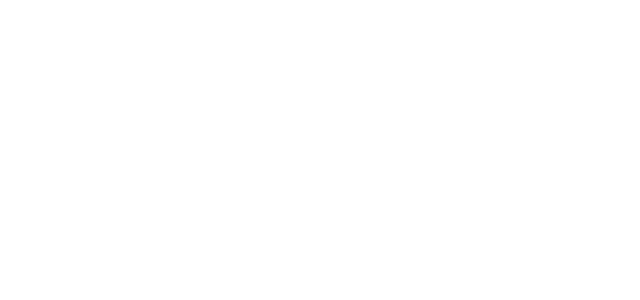
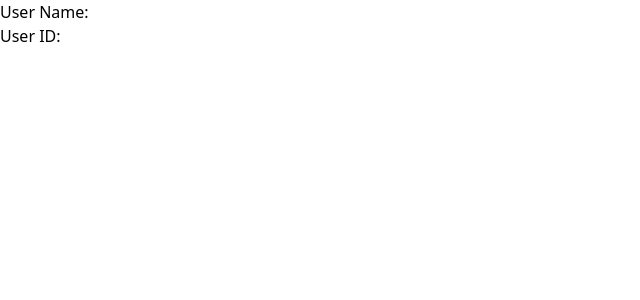
Before and after one commit to DimaPidko/chatter, a React (Vite) app: page /user/1 in a window 1280 px wide. Before the commit this address had no page. Shown: the top 300 px of the page, without its empty margins (0-640 px from the left). Built offline with nearby package versions, Linux system fonts and the light colour scheme.

Commit message:
start create UserProfile

```diff
--- /dev/null
+++ b/src/shared/formAboutUser/FormAboutUser.tsx
@@ -0,0 +1,15 @@
+import React from 'react';
+import { useSelector } from 'react-redux';
+
+const FormAboutUser : React.FC = ({ props }) => {
+	const { userName, userId } = useSelector((state) => state.login);
+
+	return (
+		<section>
+			<h1>User Name: {userName}</h1>
+			<h2>User ID: {userId}</h2>
+		</section>
+	)
+};
+
+export default FormAboutUser;
--- a/src/shared/formToCreateChat/FormToCreateChat.tsx
+++ b/src/shared/formToCreateChat/FormToCreateChat.tsx
@@ -37,7 +37,7 @@
 	};
 
 	return (
-		<form onSubmit={onCreateChat} className={`${theme === 'light' ? 'bg-white' : 'bg-gray-800'} p-10 rounded-lg shadow-xl max-w-md mx-auto`}>
+		<form onSubmit={onCreateChat} className={`${theme === 'light' ? 'bg-white' : 'bg-gray-800'} pl-56 pr-56 pt-12 pb-12 rounded-lg shadow-xl mx-auto`}>
 			<h2 className={`${theme === 'light' ? 'text-gray-800' : 'text-gray-100'} text-4xl font-bold mb-8`}>Create a New Chat</h2>
 			<div className="mb-6">
 				<input
@@ -81,12 +81,14 @@
 				/>
 				<label className={`${theme === 'light' ? 'text-gray-700' : 'text-gray-300'} ml-3 text-lg`}>Private Chat</label>
 			</div>
-			<button
-				type="submit"
-				className={`${theme === 'light' ? 'bg-indigo-600' : 'bg-indigo-700'} w-full py-4 text-white rounded-lg text-lg font-semibold hover:bg-indigo-700 transition-colors duration-300`}
-			>
-				Create Chat
-			</button>
+			<div className="flex justify-center">
+				<button
+					type="submit"
+					className={`${theme === 'light' ? 'bg-indigo-600' : 'bg-indigo-700'} py-4 px-8 text-white rounded-lg text-lg font-semibold hover:bg-indigo-700 transition-colors duration-300`}
+				>
+					Create Chat
+				</button>
+			</div>
 		</form>
 	);
 };
--- a/src/shared/formToCreateChat/FormToCreateChatSlice.ts
+++ b/src/shared/formToCreateChat/FormToCreateChatSlice.ts
@@ -5,6 +5,7 @@
 	themeChat: string;
 	privateChat: boolean;
 	chats: Array<any>;
+	filterChat: string;
 }
 
 const initialState = <initialState>{
@@ -12,7 +13,7 @@
 	themeChat: 'Games',
 	privateChat: false,
 	chats: [],
-	filterChat: 'Games',
+	filterChat: 'All',
 }
 
 const FormToCreateChatSlice = createSlice({
--- a/src/static/chats/Chats.tsx
+++ b/src/static/chats/Chats.tsx
@@ -1,5 +1,5 @@
 import React, { useEffect, useState } from 'react'
-import { useNavigate } from 'react-router-dom';
+import { Link, useNavigate } from 'react-router-dom'
 import { useSelector, useDispatch } from 'react-redux';
 import FormToCreateChat from '../../shared/formToCreateChat/FormToCreateChat';
 import { setUserId, setUserName } from '../../shared/formToLogin/FormToLoginSlice';
@@ -82,12 +82,12 @@
 		<section className={`min-h-screen p-8 ${theme === 'light' ? 'bg-gradient-to-br from-indigo-100 via-white to-indigo-300' : 'bg-gradient-to-br from-gray-800 via-gray-700 to-gray-900'}`}>
 			<div className="container mx-auto max-w-7xl">
 				<h1 className={`text-6xl font-bold text-center ${theme === 'light' ? 'text-gray-800' : 'text-gray-200'} mb-12`}>
-					Hello, {userName}!
+					Hello, <Link to={`/user/${userName}`} className={'hover:text-orange-600'}>{userName}</Link>!
 				</h1>
 
 				<SwitchTheme />
 
-				<div className={`p-8 rounded-lg shadow-lg mb-12 ${theme === 'light' ? 'bg-white' : 'bg-gray-800'}`}>
+				<div className={`rounded-lg mb-12 ${theme === 'light' ? '' : ''}`}>
 					<FormToCreateChat />
 				</div>
 
--- a/src/static/router/index.tsx
+++ b/src/static/router/index.tsx
@@ -1,8 +1,9 @@
-import { BrowserRouter, Route, Routes } from "react-router-dom"
-import App from '../App.tsx'
-import ChatPage from '../chatPage/chatPage.tsx'
-import Chats from '../chats/Chats.tsx'
-import Register from '../register/Register.tsx'
+import { BrowserRouter, Route, Routes } from "react-router-dom";
+import App from '../App.tsx';
+import ChatPage from '../chatPage/chatPage.tsx';
+import Chats from '../chats/Chats.tsx';
+import Register from '../register/Register.tsx';
+import UserProfile from '../userProfile/UserProfile.tsx';
 
 const Router = () => {
 	return (
@@ -12,9 +13,10 @@
 				<Route path={'/register'} element={<Register />} />
 				<Route path={'/chats'} element={<Chats />} />
 				<Route path={'/chat/:id'} element={<ChatPage />} />
+				<Route path={'/user/:name'} element={<UserProfile />} />
 			</Routes>
 		</BrowserRouter>
 	)
-}
+};
 
-export default Router
+export default Router;
--- /dev/null
+++ b/src/static/userProfile/UserProfile.tsx
@@ -0,0 +1,15 @@
+import React from 'react';
+import { useParams } from 'react-router-dom';
+import FormAboutUser from '../../shared/formAboutUser/FormAboutUser.tsx';
+
+const UserProfile : React.FC = () => {
+	const { name } = useParams<{name: string}>();
+
+	return (
+		<section>
+			<FormAboutUser userName={name}/>
+		</section>
+	)
+};
+
+export default UserProfile;
```
